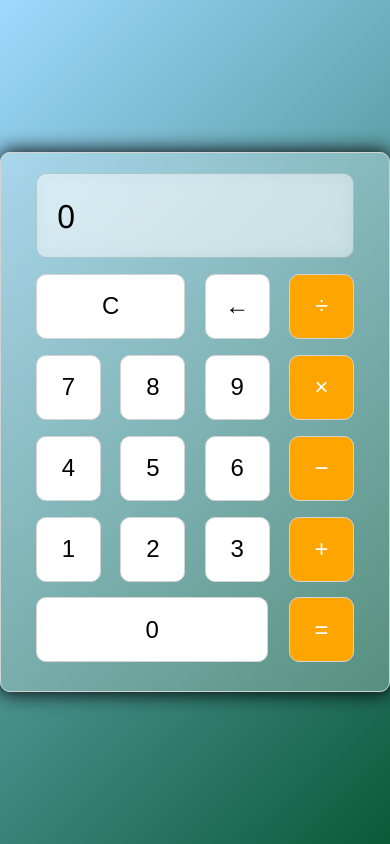
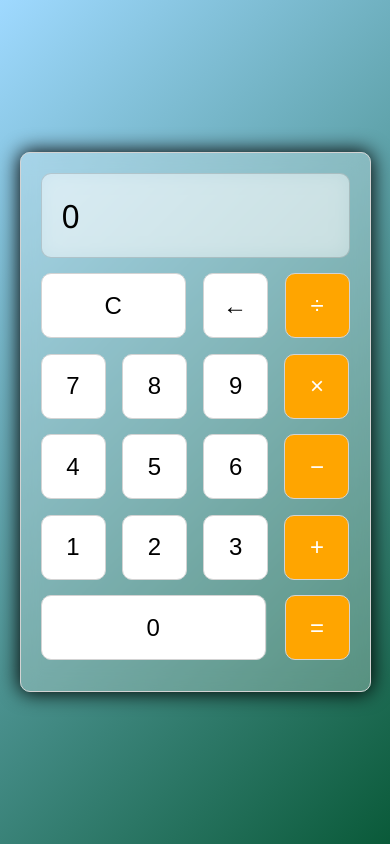
Before and after one commit to legendofnoobs/Calculator, a plain HTML site: page index.html in a window 390 px wide. Drawn offline with Linux system fonts and the light colour scheme.

Commit message:
added responsiveness

```diff
--- a/style.css
+++ b/style.css
@@ -85,3 +85,10 @@ body{
 .triple{
     width: 73%;
 }
+
+@media (max-width: 430px){
+    .wrapper{
+        width: 90%;
+        padding: 20px 20px;
+    }
+}
```
